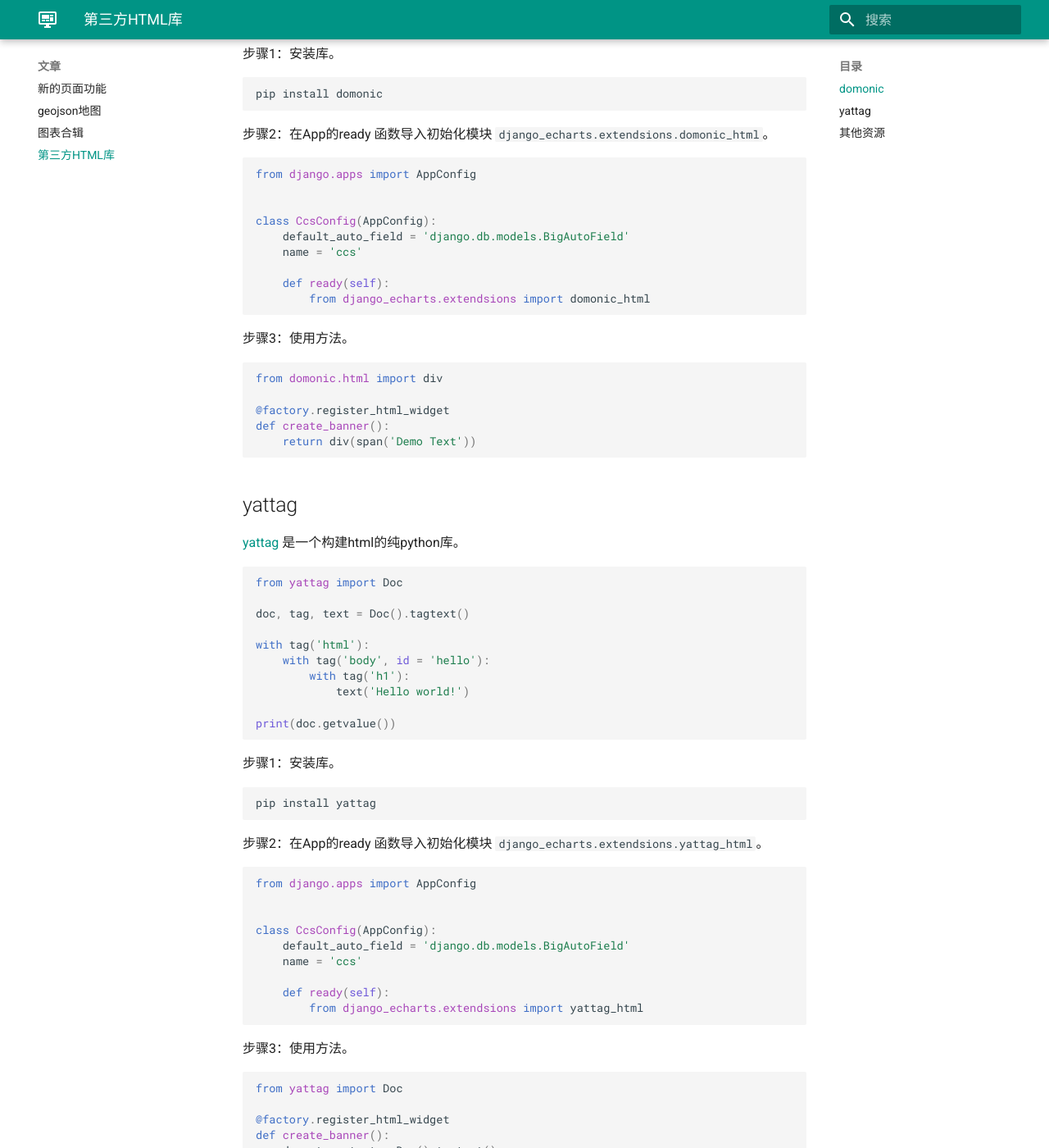
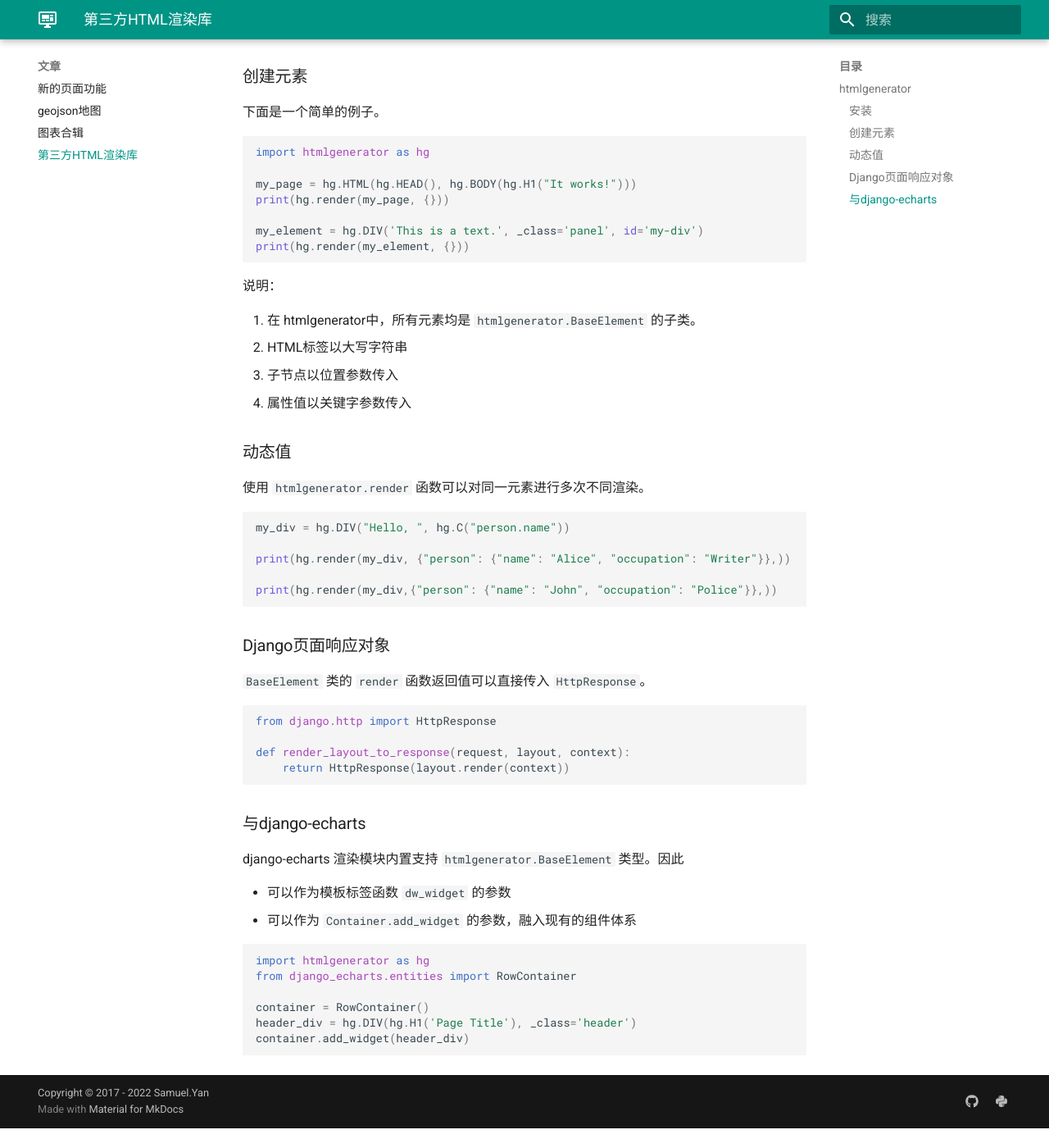
Before and after one commit to kinegratii/django-echarts, an MkDocs documentation site: the page built from docs/posts/third_html_library.md, in a window 1280 px wide and 1400 px high, scrolled down 427 px. Shown: the whole window at 82% size. Built offline with MkDocs 1.6.1 and Material for MkDocs 9.7.7, drawn with Linux system fonts in a browser that asks for light colours; after the commit the page ends 1803 px from its top, so only the background shows below that; some of the changed text lies outside the part shown.

Commit message:
Update document

````diff
--- a/docs/posts/third_html_library.md
+++ b/docs/posts/third_html_library.md
@@ -1,107 +1,75 @@
-# 第三方HTML库 - htmlgenerator
+# 第三方HTML渲染库
 
-本文介绍了几个使用第三方HTML库扩展 django-echarts widget 的例子。
+本文介绍了一些常用的 HTML渲染库。
 
-## domonic
+## htmlgenerator
 
+地址： [https://github.com/basxsoftwareassociation/htmlgenerator](https://github.com/basxsoftwareassociation/htmlgenerator)
 
+### 安装
 
-[domonic](https://github.com/byteface/domonic) 是一个使用 python 构建html的库，django-echarts提供的整合方法。
+自 v0.5.2开始，django-echarts 已经内置 htmlgenerator 作为依赖库，无需额外安装。
+
+### 创建元素
+
+下面是一个简单的例子。
 
 ```python
-from domonic.html import *
-print(html(body(h1('Hello, World!'))))
-# <html><body><h1>Hello, World!</h1></body></html>
+import htmlgenerator as hg
+
+my_page = hg.HTML(hg.HEAD(), hg.BODY(hg.H1("It works!")))
+print(hg.render(my_page, {}))
+
+my_element = hg.DIV('This is a text.', _class='panel', id='my-div')
+print(hg.render(my_element, {}))
 ```
 
- 步骤1：安装库。
+说明：
 
-```shell
-pip install domonic
+1. 在 htmlgenerator中，所有元素均是 `htmlgenerator.BaseElement` 的子类。
+2. HTML标签以大写字符串
+3. 子节点以位置参数传入
+4. 属性值以关键字参数传入
+
+### 动态值
+
+使用 `htmlgenerator.render` 函数可以对同一元素进行多次不同渲染。
+
+```python
+my_div = hg.DIV("Hello, ", hg.C("person.name"))
+
+print(hg.render(my_div, {"person": {"name": "Alice", "occupation": "Writer"}},))
+
+print(hg.render(my_div,{"person": {"name": "John", "occupation": "Police"}},))
 ```
 
-步骤2：在App的ready 函数导入初始化模块 `django_echarts.extendsions.domonic_html`。
+### Django页面响应对象
+
+`BaseElement` 类的 `render` 函数返回值可以直接传入 `HttpResponse`。
 
 ```python
-from django.apps import AppConfig
+from django.http import HttpResponse
 
-
-class CcsConfig(AppConfig):
-    default_auto_field = 'django.db.models.BigAutoField'
-    name = 'ccs'
-
-    def ready(self):
-        from django_echarts.extendsions import domonic_html
-
-```
-
-步骤3：使用方法。
-
-```python
-from domonic.html import div
-
-@factory.register_html_widget
-def create_banner():
-    return div(span('Demo Text'))
+def render_layout_to_response(request, layout, context):
+    return HttpResponse(layout.render(context))
 ```
 
 
 
-## yattag
+### 与django-echarts
 
-[yattag](https://www.yattag.org/) 是一个构建html的纯python库。
+django-echarts 渲染模块内置支持 `htmlgenerator.BaseElement`  类型。因此
 
-```python
-from yattag import Doc
-
-doc, tag, text = Doc().tagtext()
-
-with tag('html'):
-    with tag('body', id = 'hello'):
-        with tag('h1'):
-            text('Hello world!')
-
-print(doc.getvalue())
-```
-
- 步骤1：安装库。
-
-```shell
-pip install yattag
-```
-
-步骤2：在App的ready 函数导入初始化模块 `django_echarts.extendsions.yattag_html`。
-
-```python
-from django.apps import AppConfig
-
-
-class CcsConfig(AppConfig):
-    default_auto_field = 'django.db.models.BigAutoField'
-    name = 'ccs'
-
-    def ready(self):
-        from django_echarts.extendsions import yattag_html
-
-```
-
-步骤3：使用方法。
-
-```python
-from yattag import Doc
-
-@factory.register_html_widget
-def create_banner():
-    doc, tag, text = Doc().tagtext()
-    with tag('div'):
-        with tag('span'):
-            text('Demo Text')
-    return doc
-```
-
-## 其他资源
+- 可以作为模板标签函数 `dw_widget` 的参数
+- 可以作为 `Container.add_widget` 的参数，融入现有的组件体系
 
 
 
-- https://github.com/srittau/python-htmlgen
-- [HTMLTags - generate HTML in Python « Python recipes « ActiveState Code](https://code.activestate.com/recipes/366000-htmltags-generate-html-in-python/)
+```python
+import htmlgenerator as hg
+from django_echarts.entities import RowContainer
+
+container = RowContainer()
+header_div = hg.DIV(hg.H1('Page Title'), _class='header')
+container.add_widget(header_div)
+```
--- a/mkdocs.yaml
+++ b/mkdocs.yaml
@@ -40,7 +40,7 @@
     - 新的页面功能: posts/new_page_feature.md
     - geojson地图: posts/use_custom_geojson.md
     - 图表合辑: posts/widget_collection.md
-    - 第三方HTML库: posts/third_html_library.md
+    - 第三方HTML渲染库: posts/third_html_library.md
   - 项目开发:
     - 更新日志: changelog.md
     - 破坏性变更: breaking-change.md
````
Also changed, not shown: 1 other file.
